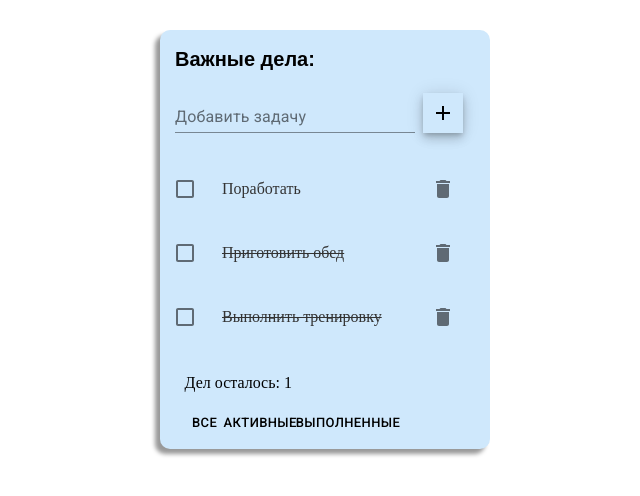
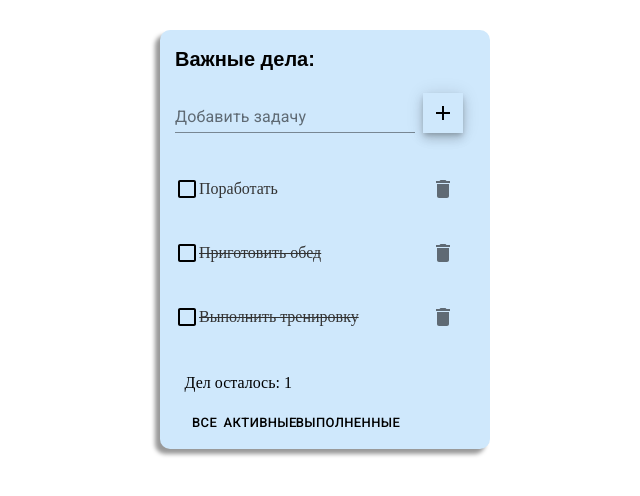
Before and after one commit to WebHeroSchool/SarNadya_todo, a React (Create React App) app: page / in a window 1280 px wide. Shown: the top 496 px of the page, without its empty margins (315-955 px from the left). Built offline with nearby package versions, Linux system fonts and the light colour scheme.

Commit message:
added event

```diff
--- a/src/components/App/App.js
+++ b/src/components/App/App.js
@@ -23,6 +23,8 @@ class App extends React.Component {
     ]
   };
 
+  onClickDone = isDone => console.log(isDone);
+
   render() {
     return (
       <div className={styles.wrap}>
@@ -31,7 +33,7 @@ class App extends React.Component {
           <InputItem/>
           <ButtonAdd/>
         </div>
-        <ItemList items={this.state.items}/>
+        <ItemList items={this.state.items} onClickDone={this.onClickDone} />
         <Footer count={1}/>
       </div>
     );
--- a/src/components/CheckboxLabel/CheckboxLabel.js
+++ b/src/components/CheckboxLabel/CheckboxLabel.js
@@ -1,22 +1,16 @@
 import React from 'react';
-import Checkbox from '@material-ui/core/Checkbox';
-import FormGroup from '@material-ui/core/FormGroup';
-import FormControlLabel from '@material-ui/core/FormControlLabel';
-import FormControl from '@material-ui/core/FormControl';
-import FormLabel from '@material-ui/core/FormLabel';
+import Checkbox from '@mui/material/Checkbox';
 
-const CheckboxLabel = () => {
+const label = { inputProps: { 'aria-label': 'Checkbox demo' } };
+
+const CheckboxLabel = ({value, isDone, onClickDone}) => {
   return (
-    <FormControl component="fieldset">
-      <FormGroup aria-label="position" row>
-        <FormControlLabel
-          value="end"
-          control={<Checkbox color="primary" />}
-          label=""
-          labelPlacement="end"
-        />
-      </FormGroup>
-    </FormControl>
+    <div>
+      <Checkbox {...label}
+        checked={isDone}
+        onClick={() => onClickDone(isDone)}
+      />
+    </div>
   );
 }
 
--- a/src/components/Item/Item.js
+++ b/src/components/Item/Item.js
@@ -2,7 +2,7 @@ import React from 'react';
 import classnames from 'classnames';
 import styles from './Item.module.css';
 
-const Item = ({value, isDone}) => (
+const Item = ({value, isDone,}) => (
   <span className={
   classnames({
     [styles.item]: true,
--- a/src/components/ItemList/ItemList.js
+++ b/src/components/ItemList/ItemList.js
@@ -4,10 +4,10 @@ import ButtonDelete from '../ButtonDelete/ButtonDelete';
 import CheckboxLabel from '../CheckboxLabel/CheckboxLabel';
 import styles from './ItemList.module.css';
 
-const ItemList = ({items}) => (<ul className={styles.list}>
+const ItemList = ({items, onClickDone}) => (<ul className={styles.list}>
   {items.map(item => <li className={styles.button} key={item.value}>
-    <CheckboxLabel/>
-    <Item value={item.value} isDone={item.isDone}/>
+    <CheckboxLabel onClickDone={onClickDone}/>
+    <Item value={item.value} isDone={item.isDone} onClickDone={onClickDone}/>
     <ButtonDelete/>
   </li>)}
 </ul>);
```
